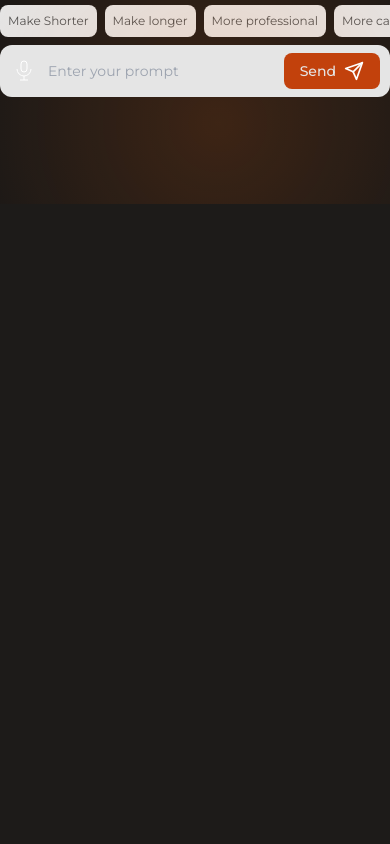
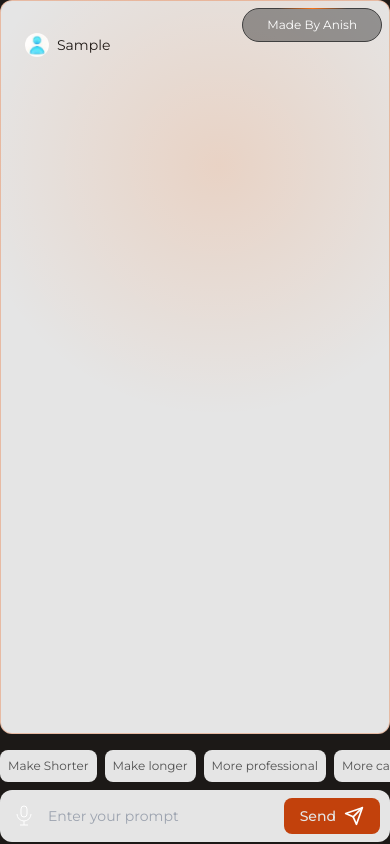
Before and after one commit to sudevn/next-groq, a Next.js app: page / in a window 390 px wide. Both pictures are taken after typing "Sample" into the empty fields and a click on the button "submit". Built offline with nearby package versions, Linux system fonts and the light colour scheme; no server answers.

Commit message:
responsive

```diff
--- a/app/globals.css
+++ b/app/globals.css
@@ -126,3 +126,12 @@ body {
 .markdown-body th {
   background-color: #f5f5f5;
 }
+
+.scrollbar-hide::-webkit-scrollbar {
+  display: none;
+}
+
+.scrollbar-hide {
+  -ms-overflow-style: none;
+  scrollbar-width: none;
+}
--- a/components/Chatbox.tsx
+++ b/components/Chatbox.tsx
@@ -31,8 +31,8 @@ const Chatbox = () => {
     handleInputChange(event);
   };
   return (
-    <div className="flex max-h-svh w-full flex-col max-w-5xl mx-auto">
-      <div className="flex-1 overflow-y-auto rounded-xl bg-neutral-200 p-4 text-sm leading-6 text-neutral-900 dark:bg-neutral-800/60 dark:text-neutral-300 sm:text-base sm:leading-7">
+    <div className="flex pb-0.5 min-h-svh w-full flex-col max-w-5xl mx-auto">
+      <div className="flex-1 overflow-y-auto rounded-xl bg-neutral-200 p-4 text-sm leading-6 text-neutral-900 dark:bg-neutral-800/60 dark:text-neutral-300 sm:text-base sm:leading-7 border border-orange-600/30 h-full">
         {messages.length > 0 ? (
           messages.map((m) => (
             <div key={m.id} className="whitespace-pre-wrap">
@@ -41,7 +41,7 @@ const Chatbox = () => {
                   <Image
                     alt="user"
                     placeholder="blur"
-                    className="mr-2 flex h-8 w-8 rounded-full sm:mr-4"
+                    className="mr-2 flex size-6 md:size-8 rounded-full sm:mr-4"
                     src={userPic}
                     width={32}
                     height={32}
@@ -55,9 +55,11 @@ const Chatbox = () => {
                 <div className="mb-4 flex rounded-xl bg-neutral-50 px-2 py-6 dark:bg-neutral-900 sm:px-4">
                   <Image
                     alt="groq"
-                    className="mr-2 flex h-8 w-8 rounded-full sm:mr-4"
+                    className="mr-2 flex size-6 md:size-8 rounded-full sm:mr-4"
                     src={groqpic}
                     placeholder="blur"
+                    width={32}
+                    height={32}
                   />
 
                   <div className="max-w-3xl rounded-xl markdown-body">
@@ -98,7 +100,7 @@ const Chatbox = () => {
         <div ref={messagesEndRef} />
       </div>
       {/* Prompt suggestions */}
-      <div className="mt-4 flex w-full gap-x-2 overflow-x-auto whitespace-nowrap text-xs text-neutral-600 dark:text-neutral-300 sm:text-sm">
+      <div className="mt-4 flex w-full gap-x-2 overflow-x-auto whitespace-nowrap text-xs text-neutral-600 dark:text-neutral-300 sm:text-sm scrollbar-hide">
         <button
           title="btn"
           onClick={() => handleSuggestionClick("Make it Shorter and simpler.")}
--- a/components/Floating.tsx
+++ b/components/Floating.tsx
@@ -8,7 +8,7 @@ const Floating = () => {
     >
       <button
         type="button"
-        className="px-6 hover:px-8 py-2 rounded-full relative bg-neutral-700/50 text-white text-xs md:text-sm hover:shadow-lg hover:shadow-orange-600/[0.2] transition-all duration-200 border border-neutral-700"
+        className="px-6 hover:px-8 py-2 rounded-full relative bg-neutral-700/50 text-white text-xs md:text-sm hover:shadow-lg hover:shadow-orange-600/[0.2] transition-all duration-300 border border-neutral-700"
       >
         <div className="absolute inset-x-0 h-px w-1/2 mx-auto -top-px shadow-2xl  bg-gradient-to-r from-transparent via-orange-500 to-transparent" />
         <span className="relative z-20">Made By Anish</span>
```
